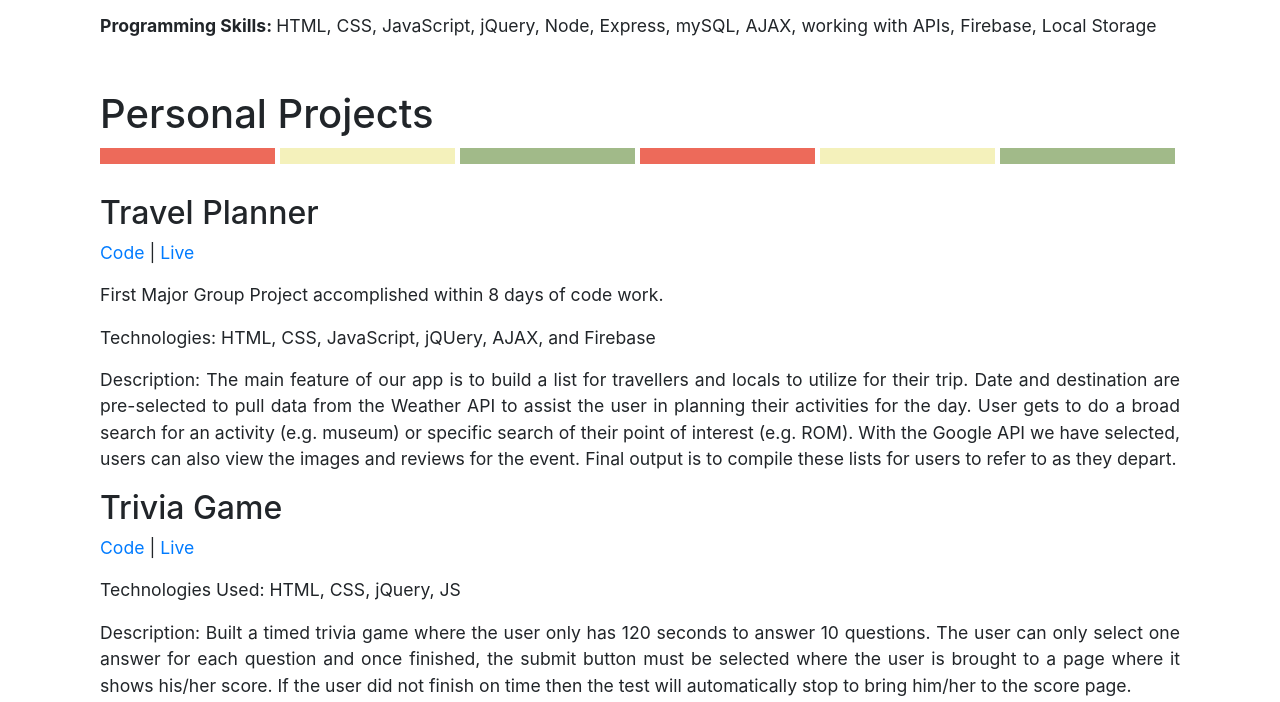
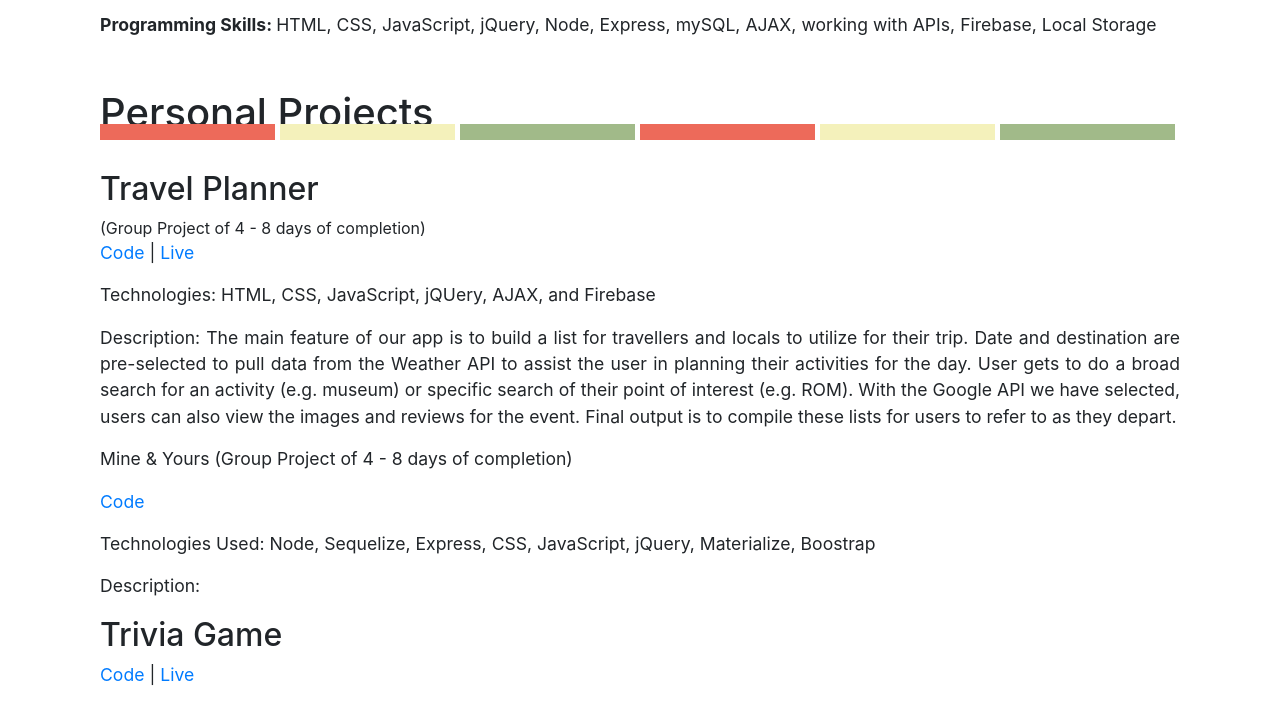
Before and after one commit to chrissythebuilder/chriscelledc, a plain HTML site: page index.html in a window 1280 px wide. Shown: the part 1128-1830 px from the top of the page. Drawn offline with nearby package versions, Linux system fonts and the light colour scheme; a web font is replaced by a local one.

Commit message:
layout and content updated

```diff
--- a/assets/css/style.css
+++ b/assets/css/style.css
@@ -6,7 +6,7 @@
 
 .container {
     display: inline-block;
-    margin-bottom:30px;
+    margin-bottom: 30px;
 }
 
 .salmon {
@@ -34,7 +34,7 @@
 #welcome {
     position: relative;
     margin: 0 auto;
-    padding: 100px 50px 120px 50px;
+    padding: 120px 50px 120px 50px;
     background: rgba(161, 186, 137, .7);
     color: black;
     font-family: 'VT323', monospace;
@@ -70,7 +70,12 @@ img {
     margin-bottom: 100px;
 } */
 
+
 /* About Me Section */
+
+h1 {
+    margin-bottom: -15px;
+}
 
 #welcome {
     width: 100%;
--- a/index.html
+++ b/index.html
@@ -31,8 +31,8 @@
         </div>
 
         <div id = "about">
+                <h1> About Me </h1>
                 <div class = "container">
-                    <h1> About Me </h1>
                     <div class = "row">
                         <div class = "salmon col-sm"></div>
                         <div class = "yellow col-sm"></div>
@@ -51,7 +51,6 @@
         <div id = "projects">
             <!-- Add screenshots for each application -->
             <h1> Personal Projects </h1>
-
             <div class = "container">
                 <div class = "row">
                     <div class = "salmon col-sm"></div>
@@ -64,12 +63,16 @@
                 </div>
             </div>
 
-                <h2> Travel Planner </h2>
+            <h2> Travel Planner </h2> (Group Project of 4 - 8 days of completion)
             <p> <a href = "https://github.com/chrissythebuilder/TravelPlanner"> Code </a> | <a href = "https://chrissythebuilder.github.io/TravelPlanner/"> Live </a> </p>
 
-                <p> First Major Group Project accomplished within 8 days of code work. </p>
             <p> Technologies: HTML, CSS, JavaScript, jQUery, AJAX, and Firebase </p>
             <p> Description: The main feature of our app is to build a list for travellers and locals to utilize for their trip. Date and destination are pre-selected to pull data from the Weather API to assist the user in planning their activities for the day. User gets to do a broad search for an activity (e.g. museum) or specific search of their point of interest (e.g. ROM). With the Google API we have selected, users can also view the images and reviews for the event. Final output is to compile these lists for users to refer to as they depart. </p>
+
+            <p> <span class = "project-title"> Mine &amp; Yours </span> (Group Project of 4 - 8 days of completion) </p>
+            <p> <a href = "https://github.com/fnyah/GroupProject2"> Code </a> </p>
+            <p> Technologies Used: Node, Sequelize, Express, CSS, JavaScript, jQuery, Materialize, Boostrap</p>
+            <p> Description: </p>
 
             <h2> Trivia Game </h2>
             <p> <a href = "https://github.com/chrissythebuilder/TriviaGame"> Code </a> | <a href = "https://chrissythebuilder.github.io/TriviaGame/"> Live </a> </p>
@@ -91,7 +94,6 @@
 
             <h2> Bamazon with SQL </h2>
             <p> <a href = "https://github.com/chrissythebuilder/BamazonSQL"> Code </a> | No Live Content - must be run on terminal</p>
-
             <p> Technologies Used: Node, SQL, jQuery, JavaScript </p>
             <p> Description: Amazon-like application </p>
         </div>
```
Lines whose indentation alone changed are shown as unchanged.
